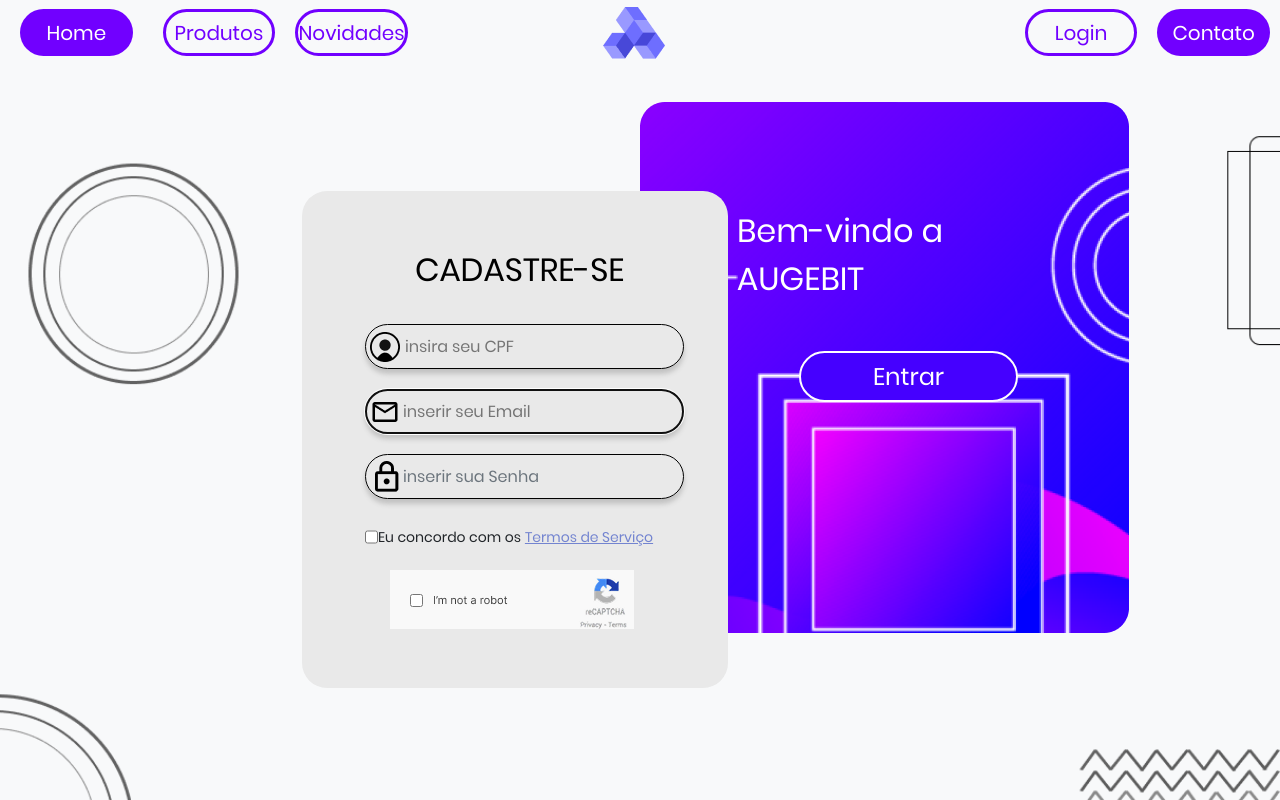
After one commit to Thalita-Senai/projetoAugebit, a PHP site: page /projetoSemestral/cadastro/cadastro.php in a window 1280 px wide. The commit adds this page. Run offline with PHP 8.4, Linux system fonts and the light colour scheme.

Commit message:
Update Cadastro 0.1

```diff
--- /dev/null
+++ b/cadastro/cadastro.php
@@ -0,0 +1,59 @@
+<!DOCTYPE html>
+<html>
+<head>
+    <meta name="viewport" content="width=device-width, initial-scale=1, shrink-to-fit=no">
+    <meta name="description" content="">
+
+
+    <link href="img/icone.png" rel="shortcut icon" type="image/x-icon">
+
+    <link href="https://cdn.jsdelivr.net/npm/bootstrap@5.0.0-beta3/dist/css/bootstrap.min.css" rel="stylesheet" integrity="sha384-eOJMYsd53ii+scO/bJGFsiCZc+5NDVN2yr8+0RDqr0Ql0h+rP48ckxlpbzKgwra6" crossorigin="anonymous">
+
+    <link href="../css/estilo-cadastro.css" rel="stylesheet">
+    <link rel="stylesheet" href="../css/header1.css">
+
+
+    <script src="https://cdn.jsdelivr.net/npm/bootstrap@5.0.0-beta3/dist/js/bootstrap.bundle.min.js" integrity="sha384-JEW9xMcG8R+pH31jmWH6WWP0WintQrMb4s7ZOdauHnUtxwoG2vI5DkLtS3qm9Ekf" crossorigin="anonymous"></script>
+
+    <title>Augebit</title>
+</head>
+<body class="bg-light">
+
+<?php
+$html = file_get_contents('../header1.html');
+echo $html;
+?>
+
+<div class="container">
+    <div class="row">
+        <div class="wall1">
+           <br><br><br><br>
+            <div class="account-wall">
+                <form class="form-signin" method="post" action="autenticar.php">
+                <p class="titulo1">CADASTRE-SE</p>
+                <input type="text" name="cpf" class="form-control_mb-1" placeholder="insira seu CPF">
+                <input type="email" name="email" class="form-control_mb-2" placeholder="inserir seu Email" required autofocus value="">
+                <input type="password" name="senha" class="form-control" placeholder="inserir sua Senha" required value="">
+                <div class="d-grid gap-2 mt-2">
+                <div class="texto">
+                    <input type="checkbox">
+                    <p class="subtexto">Eu concordo com os</p>
+                    <a href="https://youtu.be/dQw4w9WgXcQ?si=kCa7HNSa0xfoG8Oi" target="_blank" rel="noopener noreferrer">Termos de Serviço</a>
+                </div>
+                <div class="captcha">
+                    <input type="checkbox" class="iso">
+                </div>
+                </div>
+                </form>
+            </div>
+        </div>
+        <div class="wall2">
+                    <p class="titulo2">Bem-vindo a AUGEBIT</p>
+                    <button class="btn_btn-primary" type="submit">Entrar</button>
+        </div>
+    </div>
+
+</div>
+
+</body>
+</html>
--- /dev/null
+++ b/css/estilo-cadastro.css
@@ -0,0 +1,210 @@
+
+@font-face {
+    font-family: 'Poppins';
+    src: url(../Fontes/Poppins-Regular.ttf);
+}
+
+.form-signin
+{
+    max-width: 330px;
+    padding: 15px;
+    margin: 0 auto;
+
+}
+.form-signin .form-signin-heading, .form-signin .checkbox
+{
+    margin-bottom: 10px;
+}
+.form-signin .checkbox
+{
+    font-weight: normal;
+}
+
+.account-wall {
+    margin-top: 20px;
+    width: 426px;
+    height: 497px;
+    border-radius: 25px;
+    padding: 40px 0px 20px 0px;
+    background-color: #E9E9E9;
+    margin: 0 auto;
+    margin-top:30px;
+}
+.login-title
+{
+    color: #555;
+    font-size: 18px;
+    font-weight: 400;
+    display: block;
+}
+.profile-img
+{
+    width: 200px;
+    height: 160px;
+    margin: 0 auto 10px;
+    display: block;
+    -moz-border-radius: 50%;
+    -webkit-border-radius: 50%;
+    border-radius: 50%;
+}
+.need-help
+{
+    margin-top: 10px;
+}
+.new-account
+{
+    display: block;
+    margin-top: 10px;
+}
+
+.row {
+    width: 100%;
+    display: flex;
+    flex-direction: row;
+}
+
+.bg-light {
+    background-image: url(../img/login_background.png);
+    background-repeat: no-repeat;
+    background-size: 100%;
+}
+
+.wall1 {
+    margin-left: 220px;
+    z-index: 2;
+    width: 426px;
+    height: 497px;
+}
+
+.wall2 {
+    margin-top: -460px;
+    margin-left: 570px;
+    width: 489px;
+    height: 531px;
+    background-image: url(../img/frame_3.png);
+    z-index: 1;
+
+}
+
+.titulo1 {
+    font-family: 'Poppins';
+    font-size: 32px;
+    color: black;
+    margin-left: 50px;
+    margin-bottom: 30px;
+}
+
+.form-control_mb-1 {
+    width: 319px;
+    height: 45px;
+    background-color: transparent;
+    background-image: url(../img/icons/cpf_icon.png);
+    background-position: 4px;
+    background-repeat: no-repeat;
+    font-family: 'Poppins';
+    font-size: 16px;
+    color: #808080;
+    padding-left: 39px;
+    border: 1.5px solid black;
+    border-radius: 25px;
+    box-shadow: 0px 5px 5px #c2c2c2;
+    margin-bottom: 20px;
+}
+
+.form-control_mb-2 {
+    width: 319px;
+    height: 45px;
+    background-color: transparent;
+    background-image: url(../img/icons/email_icon.png);
+    background-position: 4px;
+    background-repeat: no-repeat;
+    font-family: 'Poppins';
+    font-size: 16px;
+    color: #808080;
+    padding-left: 37px;
+    border: 1.5px solid black;
+    border-radius: 25px;
+    box-shadow: 0px 5px 5px #c2c2c2;
+    margin-bottom: 20px;
+}
+
+.form-control {
+    width: 319px;
+    height: 45px;
+    background-color: transparent;
+    background-image: url(../img/icons/senha_icon.png);
+    background-position: 9px;
+    background-repeat: no-repeat;
+    font-family: 'Poppins';
+    font-size: 16px;
+    color: #808080;
+    padding-left: 37px;
+    border: 1.5px solid black;
+    border-radius: 25px;
+    box-shadow: 0px 5px 5px #c2c2c2;
+    margin-bottom: 20px;
+}
+
+.texto {
+    display: flex;
+    height: 20px;
+    line-height: 20px;
+    flex-direction: row;
+    margin-bottom: 5px;
+    margin-top: 8px;
+}
+
+.subtexto {
+    font-family: 'Poppins';
+    font-size: 14px;
+    margin-right: 4px;
+}
+
+a {
+    font-family: 'Poppins';
+    font-size: 14px;
+    color: #7384D0;
+}
+
+.captcha {
+    width: 244px;
+    height: 59px;
+    background-image: url(../img/Captcha.png);
+    margin-top: 10px;
+    margin-left: 25px;
+}
+
+.iso {
+    margin-left: 20px;
+    margin-top: 24px;
+}
+
+.titulo2 {
+    font-family: 'Poppins';
+    color: white;
+    width: 280px;
+    font-size: 32px;
+    margin-left: 85px;
+    margin-top: 105px;
+}
+
+.btn_btn-primary {
+    font-family: 'Poppins';
+    font-size: 24px;
+    color: white;
+    background-color: #4500FF;
+    width: 219px;
+    height: 51px;
+    border: 2.5px solid white;
+    border-radius: 30px;
+    margin-left: 147px;
+    margin-top: 32px;
+    cursor: pointer;
+    transition: background-color 0.3s ease;
+}
+
+.btn_btn-primary:hover {
+    color: #4500FF;
+    background-color: white;
+    border: 2.5px solid #4500FF;
+}
--- a/index.php
+++ b/index.php
@@ -119,7 +119,7 @@ echo $html;
                 <div class="d-grid gap-2 mt-2">
                 <div class="texto">
                     <p class="subtexto">Não possui uma</p>
-                    <a href="">Conta</a>
+                    <a href="cadastro/cadastro.php">Conta</a>
                 </div>
                 <div class="texto">
                     <input type="checkbox">
```
Also changed, not shown: img/icons/cpf_icon.png (added).
